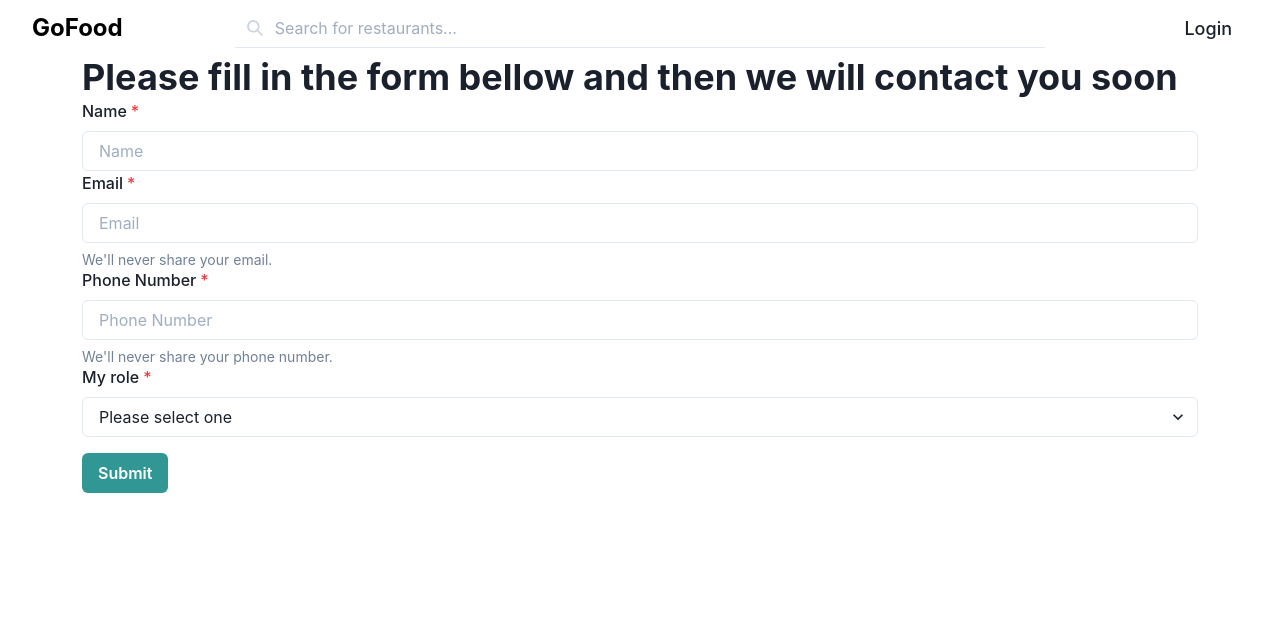
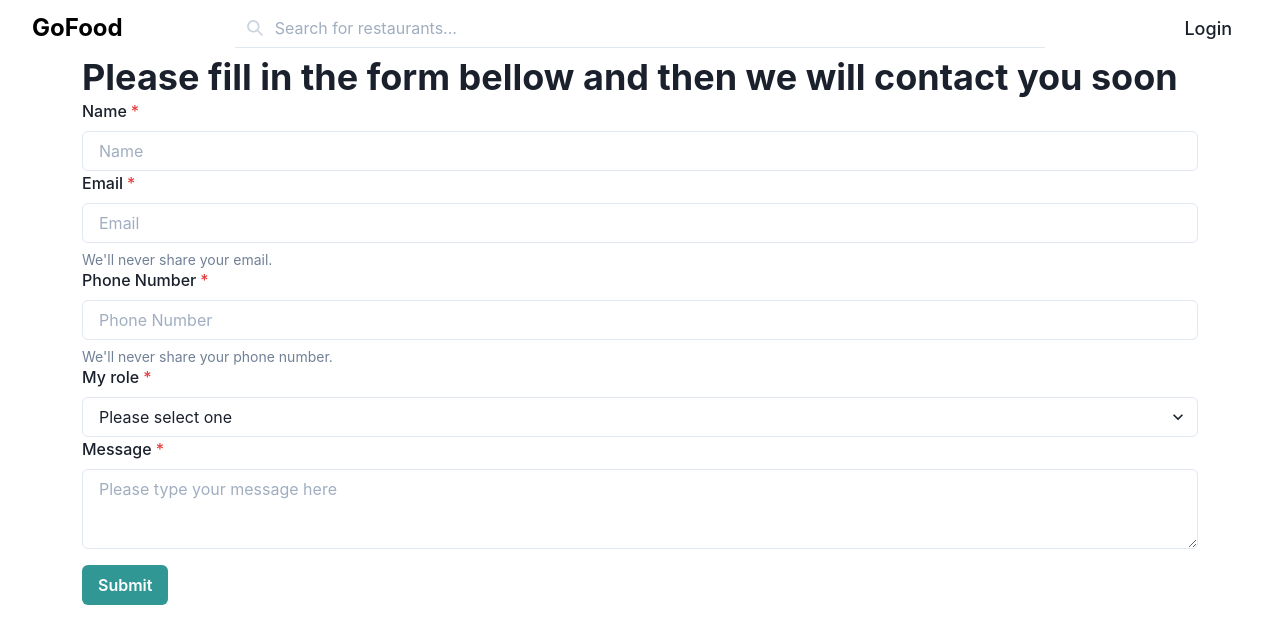
Before and after one commit to COSC2638-Cloud-2021/go-food, a React (Create React App) app: page /support in a window 1280 px wide. Shown: the top 644 px of the page. Built offline with nearby package versions, Linux system fonts and the light colour scheme; no server answers.

Commit message:
modified support.js

```diff
--- a/src/component/support/Support.js
+++ b/src/component/support/Support.js
@@ -1,4 +1,4 @@
-import { Heading, FormControl, FormLabel, Input, Button, Select, FormHelperText } from "@chakra-ui/react"
+import { Heading, FormControl, FormLabel, Input, Button, Select, FormHelperText, Textarea } from "@chakra-ui/react"
 import { Container } from "react-bootstrap"
 export default function Support () {
     return (
@@ -20,11 +20,17 @@ export default function Support () {
             </FormControl>
             <FormControl id="role" isRequired>
                 <FormLabel>My role</FormLabel>
+
                 <Select placeholder="Please select one">
                     <option>Customer</option>
                     <option>Store owner</option>
                 </Select>
             </FormControl>
+            <FormControl id="message" isRequired>
+                <FormLabel>Message</FormLabel>
+                <Textarea placeholder="Please type your message here" />
+            </FormControl>
+
             <Button
                 mt={4}
                 colorScheme="teal"
```
Lines whose indentation alone changed are shown as unchanged.
